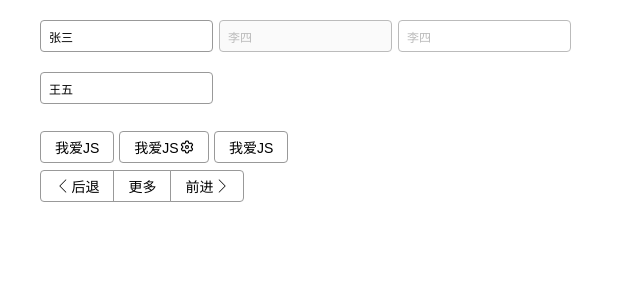
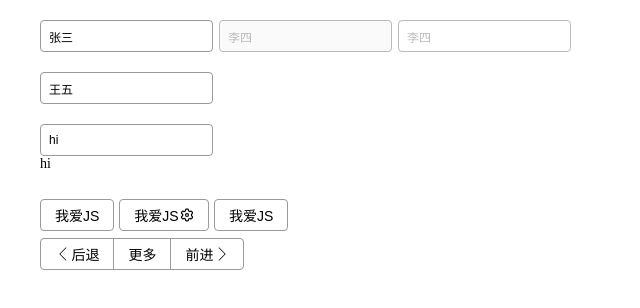
Before and after one commit to kilokwu/kilok-ui, a Vue app: page / in a window 1280 px wide. Shown: the top 308 px of the page, without its empty margins (0-640 px from the left). Built offline with nearby package versions, Linux system fonts and the light colour scheme.

Commit message:
让 input 支持 v-model 双向绑定

```diff
--- a/src/App.vue
+++ b/src/App.vue
@@ -7,6 +7,10 @@
     </div>
     <div class="box">
       <g-input value="王五" @change="inputChange"></g-input>
+    </div>
+    <div class="box">
+      <g-input   v-model="message"></g-input>
+      <p>{{message}}</p>
     </div>
     <div class="box">
       <g-button
@@ -49,6 +53,7 @@ export default {
       loading1: false,
       loading2: false,
       loading3: false,
+      message:'hi'
     };
   },
   methods: {
--- a/src/components/input/input.vue
+++ b/src/components/input/input.vue
@@ -5,10 +5,10 @@
       :value="value"
       :disabled="disabled"
       :readonly="readonly"
-      @change="$emit('change',$event)"
-      @input="$emit('input',$event)"
-      @focus="$emit('focus',$event)"
-      @blur="$emit('blur',$event)"
+      @change="$emit('change',$event.target.value)"
+      @input="$emit('input',$event.target.value)"
+      @focus="$emit('focus',$event.target.value)"
+      @blur="$emit('blur',$event.target.value)"
     />
     <template v-if="error">
       <icon name="error" class="icon-error"></icon>
```
Also changed, not shown: 1 other file (tests, documents, lock files or other folders).
